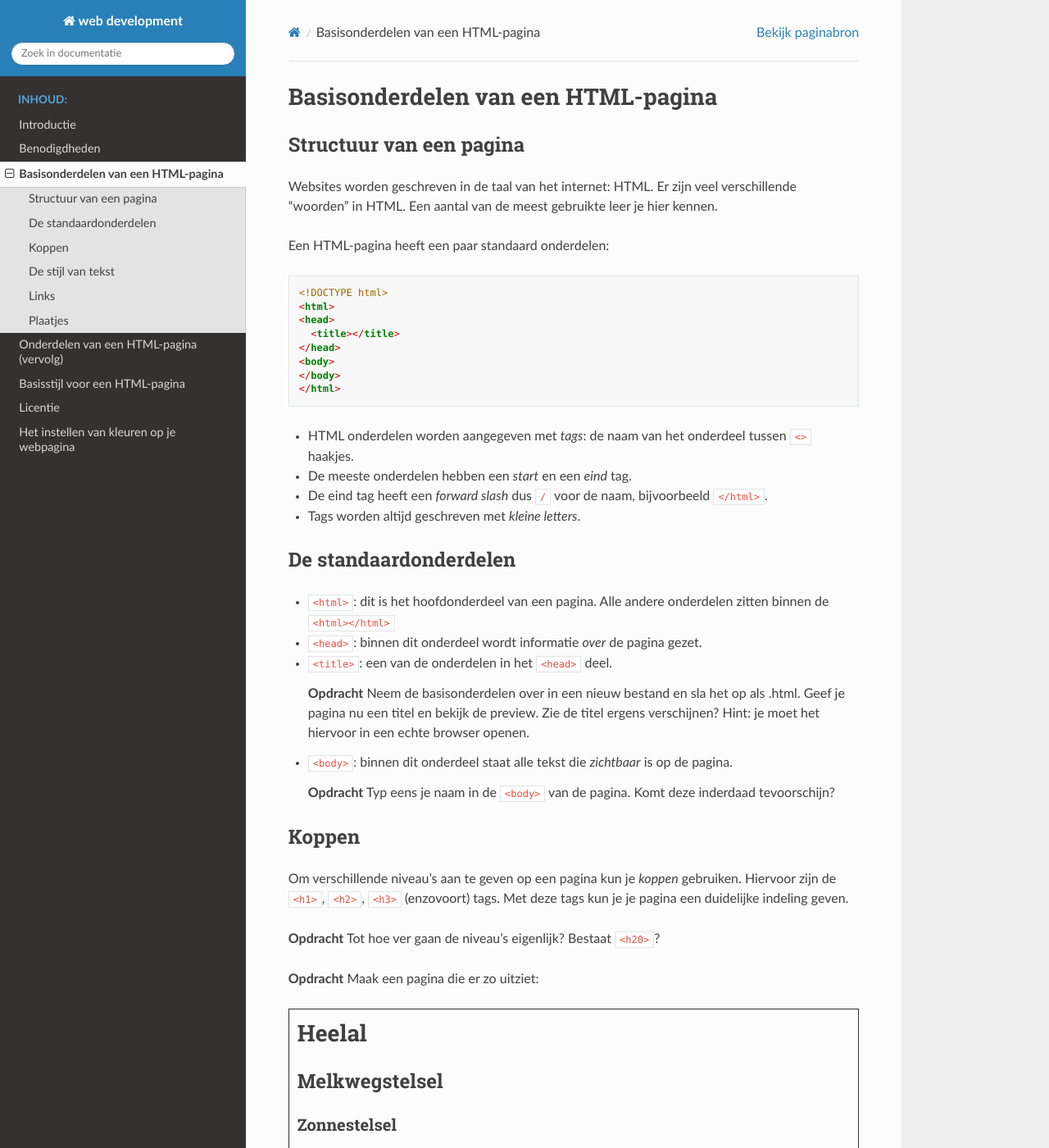
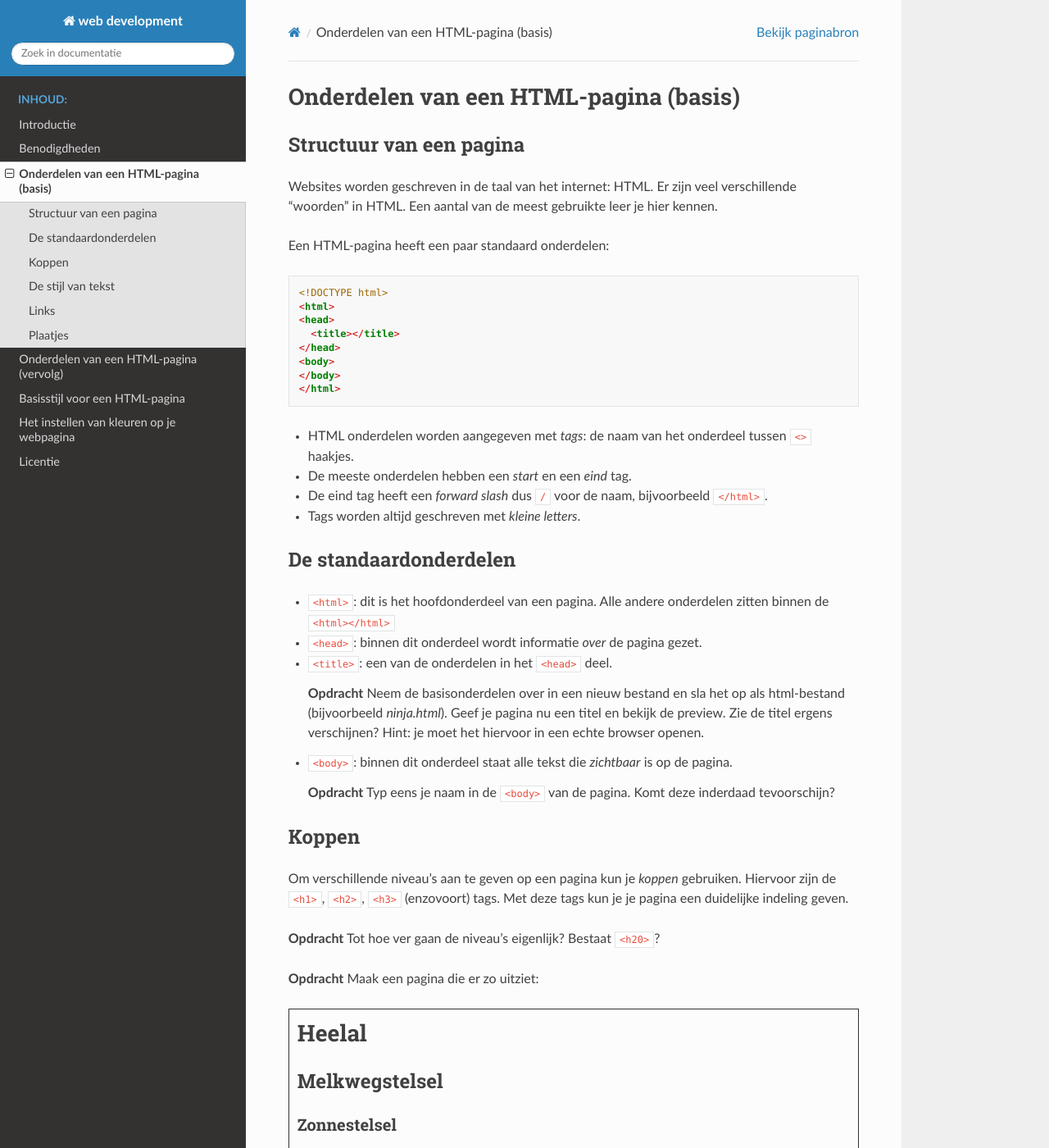
Before and after one commit to coderdojonijmegen/web-development, a Sphinx documentation site: the page built from source/basis-elementen-html.rst, in a window 1280 px wide and 1400 px high. Shown: the whole window at 82% size. Built offline with Sphinx 7.4.7 and the Read the Docs theme 2.0.0, drawn with Linux system fonts in a browser that asks for light colours.

```diff
--- a/source/basis-elementen-html.rst
+++ b/source/basis-elementen-html.rst
@@ -1,5 +1,5 @@
-Basisonderdelen van een HTML-pagina
-###################################
+Onderdelen van een HTML-pagina (basis)
+######################################
 
 Structuur van een pagina
 ************************
@@ -37,9 +37,9 @@ De standaardonderdelen
 * ``<title>``: een van de onderdelen in het ``<head>`` deel.
 
   **Opdracht** Neem de basisonderdelen over in een nieuw bestand en sla het op
-  als .html. Geef je pagina nu een titel en bekijk de preview. Zie de
-  titel ergens verschijnen? Hint: je moet het hiervoor in een echte browser
-  openen.
+  als html-bestand (bijvoorbeeld *ninja.html*). Geef je pagina nu een titel en
+  bekijk de preview. Zie de titel ergens verschijnen? Hint: je moet het
+  hiervoor in een echte browser openen.
 
 * ``<body>``: binnen dit onderdeel staat alle tekst die *zichtbaar* is
   op de pagina.
--- a/source/index.rst
+++ b/source/index.rst
@@ -10,5 +10,5 @@ Web development
    basis-elementen-html
    vervolg-elementen-html
    basis-elementen-stijl
+   html-kleuren
    licentie
-   html-kleuren
```
Also changed, not shown: source/html-kleuren.rst (+6 -1 lines), source/introductie.rst (+14 -8 lines).
